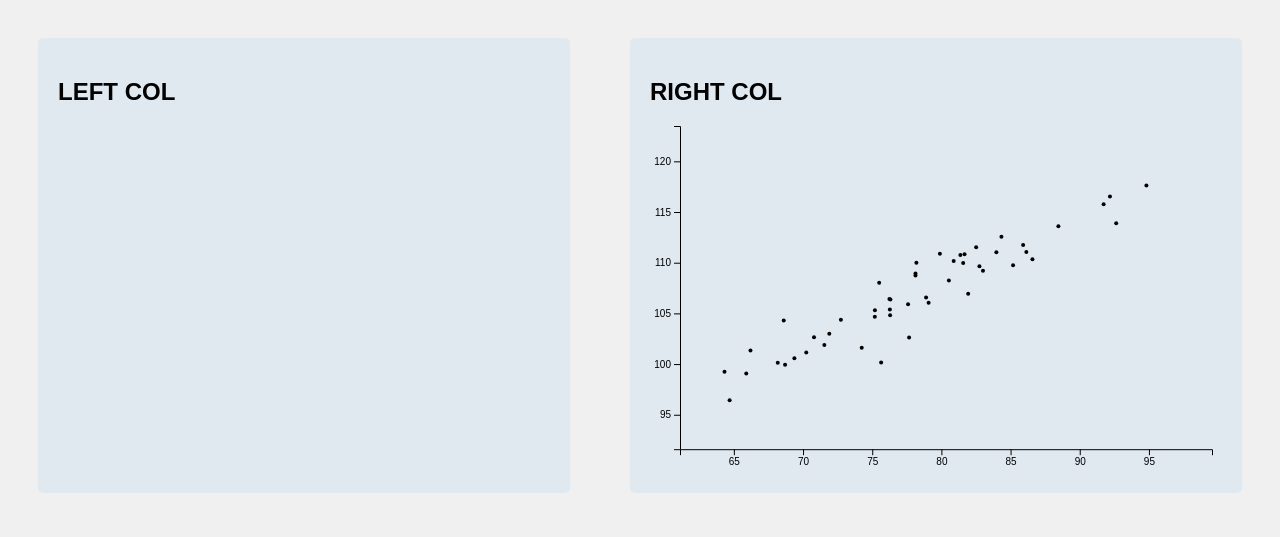
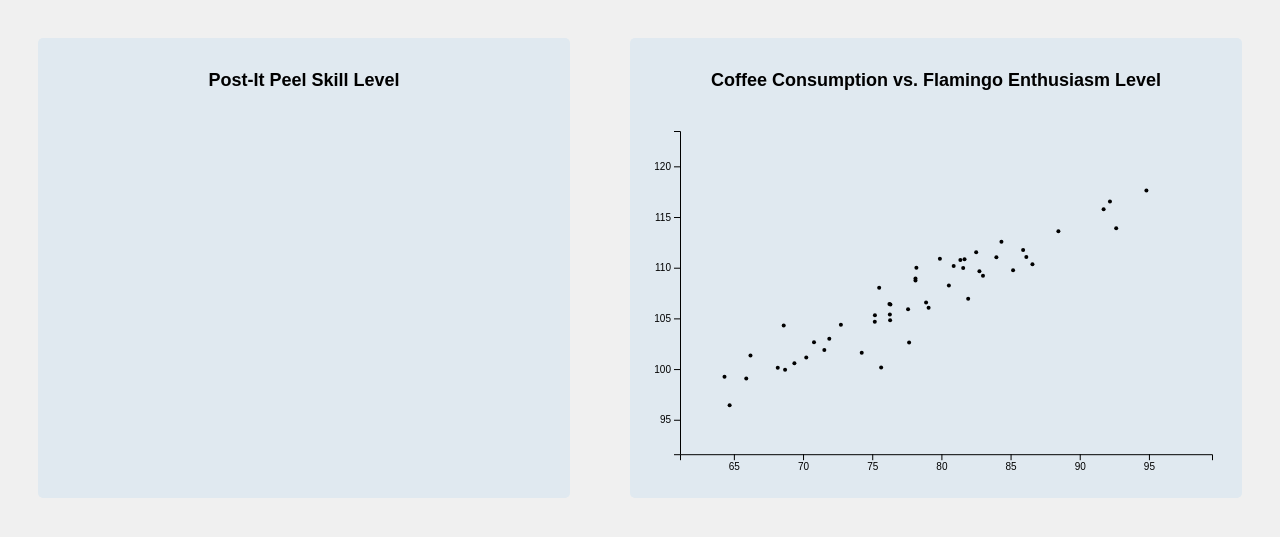
Before and after one commit to danielweller-swp/d3-intro, a FastAPI app: page / in a window 1280 px wide. Shown: the top 537 px of the page. Run offline with FastAPI, Linux system fonts and the light colour scheme.

Commit message:
change titles of plots

```diff
--- a/best-practice-example/templates/index.html
+++ b/best-practice-example/templates/index.html
@@ -12,7 +12,7 @@
 <body>
   <div class="container">
     <div class="column" id="left_column">
-      <h2>LEFT COL</h2>
+      <h1>Post-It Peel Skill Level</h1>
       <script src="{{ url_for('static', path='/bar-plot.js') }}"></script>
       <script>
         displayBarPlot();
@@ -21,7 +21,7 @@
     </div>
 
     <div class="column" id="right_column">
-      <h2>RIGHT COL</h2>
+      <h1>Coffee Consumption vs. Flamingo Enthusiasm Level</h1>
       <script src="{{ url_for('static', path='/scatter-plot.js') }}"></script>
       <script>
         displayScatterPlot();
```
